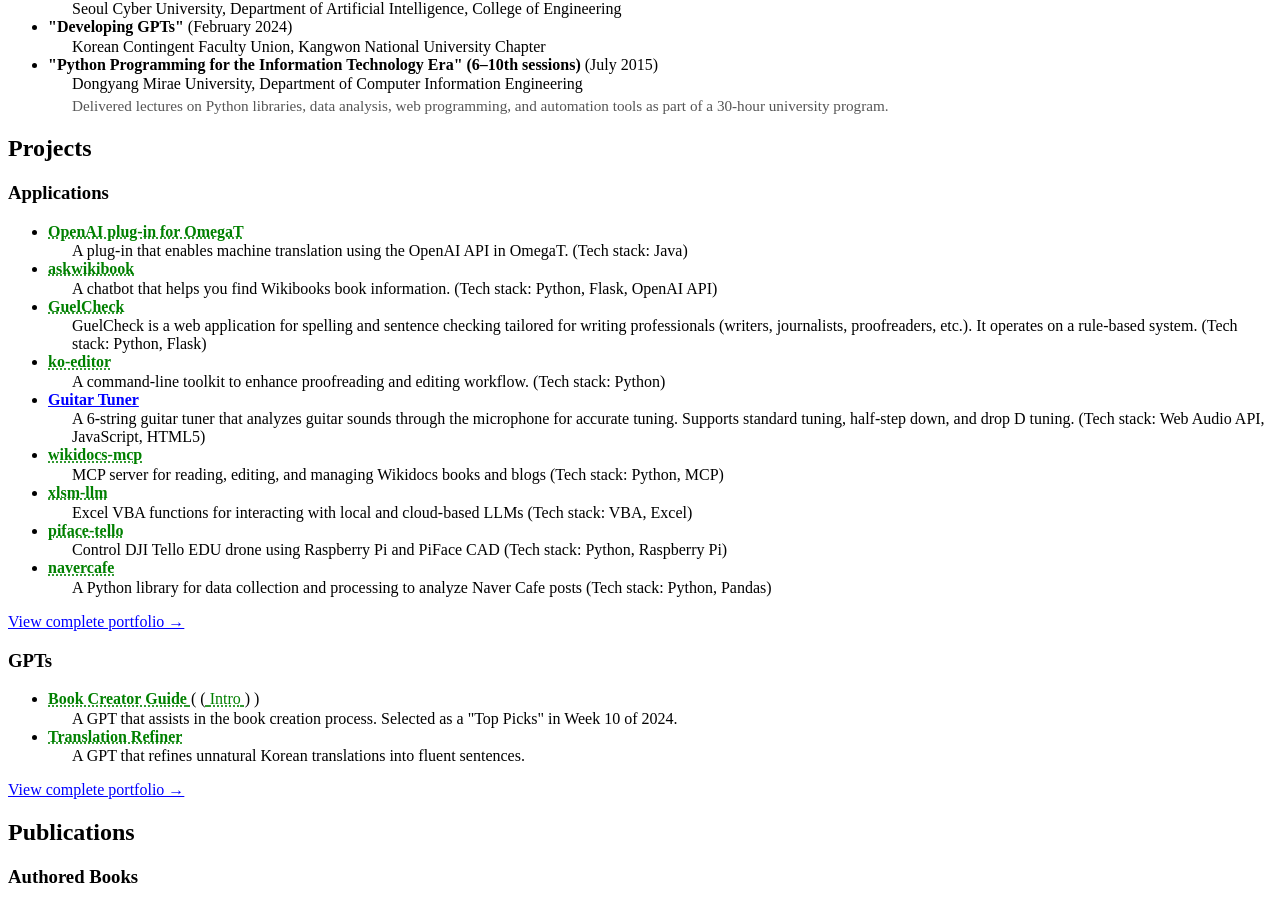
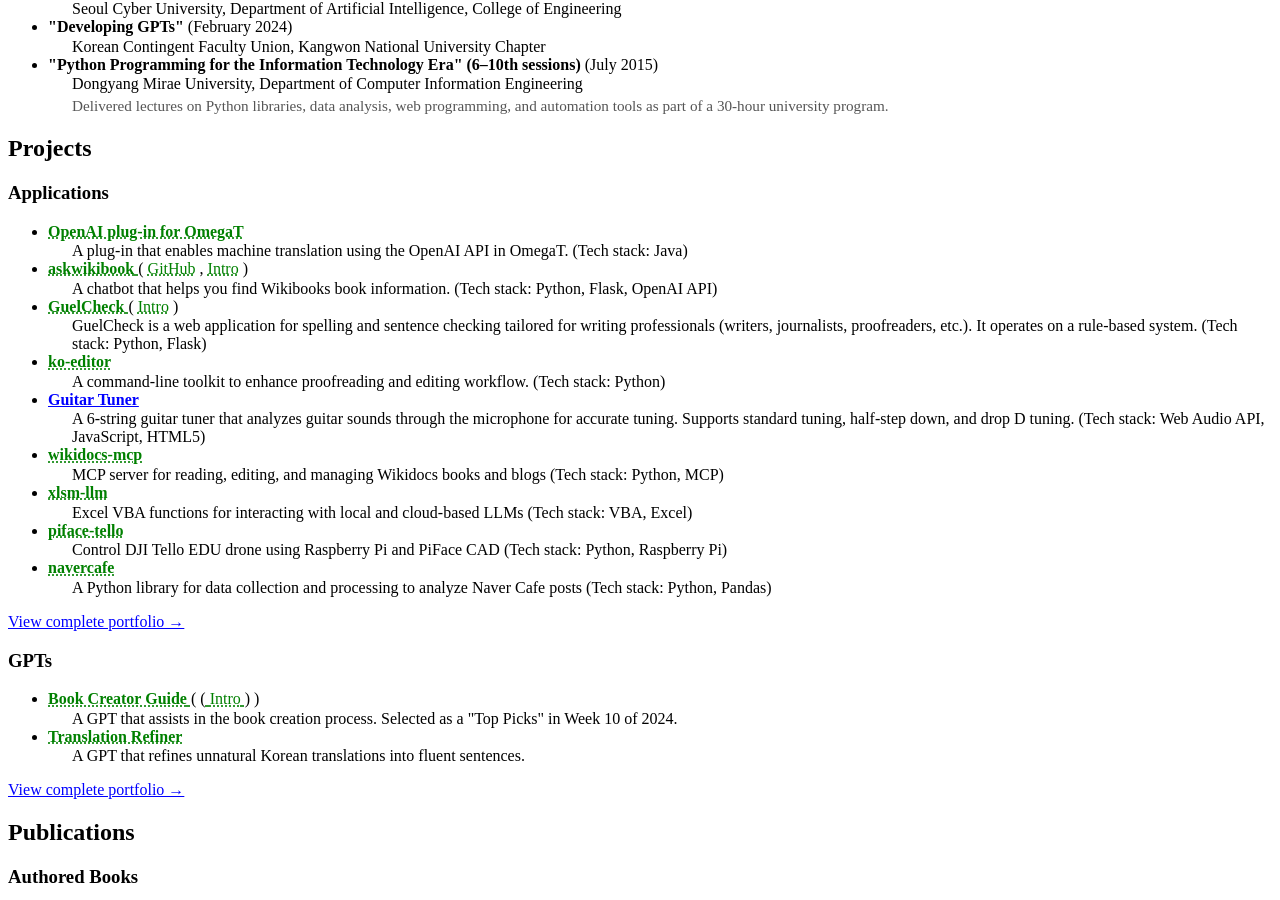
Before and after one commit to ychoi-kr/ychoi.kr, a Jekyll site: the page built from cv.md, in a window 1280 px wide and 900 px high, scrolled down 1096 px. Built offline with Jekyll 4.4.1, drawn with Linux system fonts in a browser that asks for light colours.

Commit message:
fix: restore extra links in CV project list

```diff
--- a/cv.md
+++ b/cv.md
@@ -72,12 +72,15 @@
 {% assign cv_projects = site.data.apps | where: "show_in_cv", true %}
 {% for app in cv_projects %}
   {% assign primary_link = app.link | default: app.github | default: app.intro_link %}
+  {% assign has_extra_links = false %}
+  {% if app.github and app.github != primary_link %}{% assign has_extra_links = true %}{% endif %}
+  {% if app.intro_link and app.intro_link != primary_link %}{% assign has_extra_links = true %}{% endif %}
   <li>
     <a href="{{ primary_link }}" class="cv-list-title primary-project-link">
       <span class="link-text">{{ app.name_en | default: app.name }}</span>
       <span class="link-url">{{ primary_link }}</span>
     </a>
-    {% if extra_links_count > 0 %}
+    {% if has_extra_links %}
       <span class="extra-links-wrapper">
         {% if app.github and app.github != primary_link %}<span class="extra-link-item"><a href="{{ app.github }}" class="extra-project-link"><span class="link-text">GitHub</span><span class="link-url">{{ app.github }}</span></a></span>{% endif %}
         {% if app.intro_link and app.intro_link != primary_link %}<span class="extra-link-item print-hide-item"><a href="{{ app.intro_link }}" class="extra-project-link"><span class="link-text">Intro</span><span class="link-url">{{ app.intro_link }}</span></a></span>{% endif %}
```
